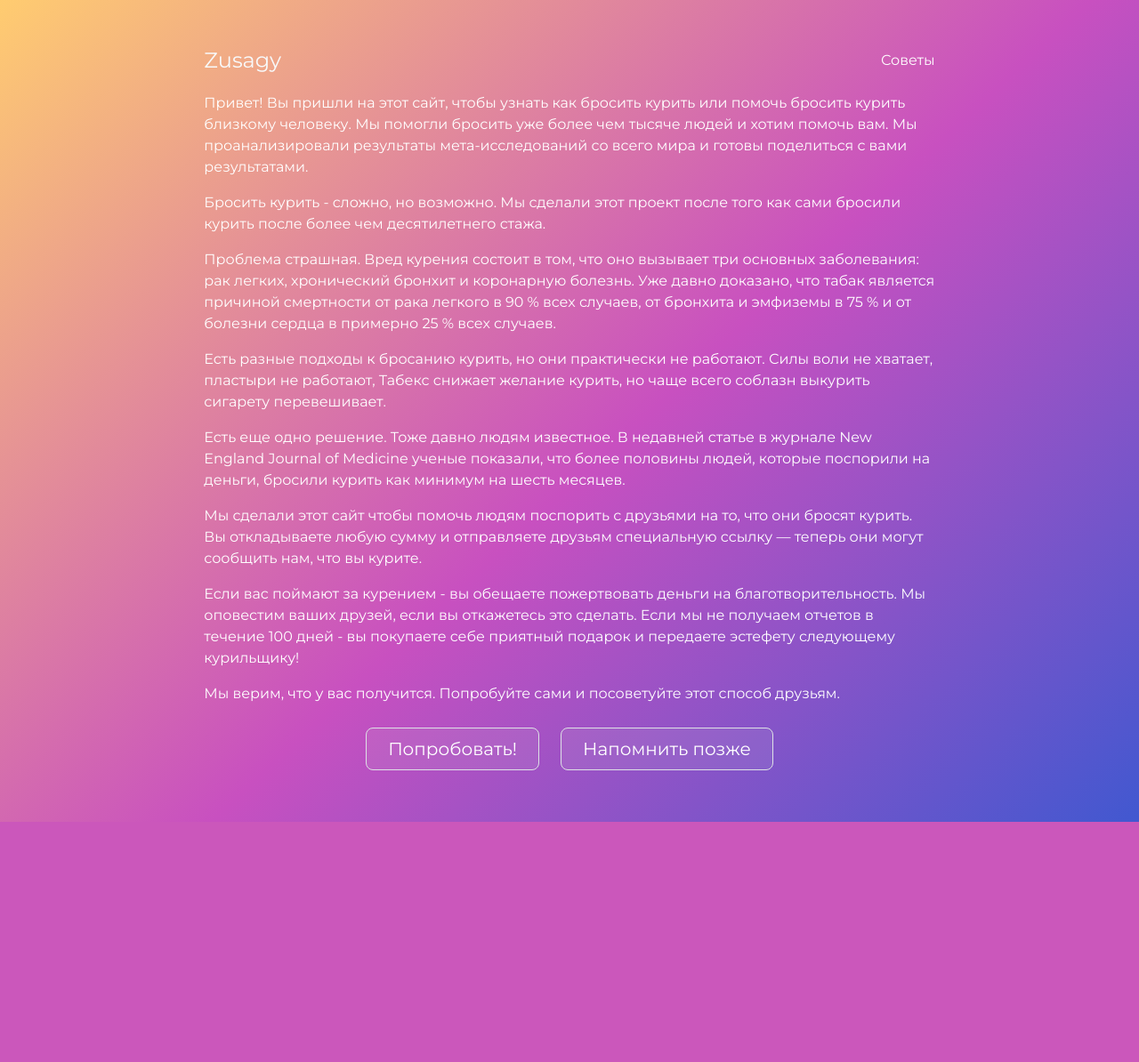
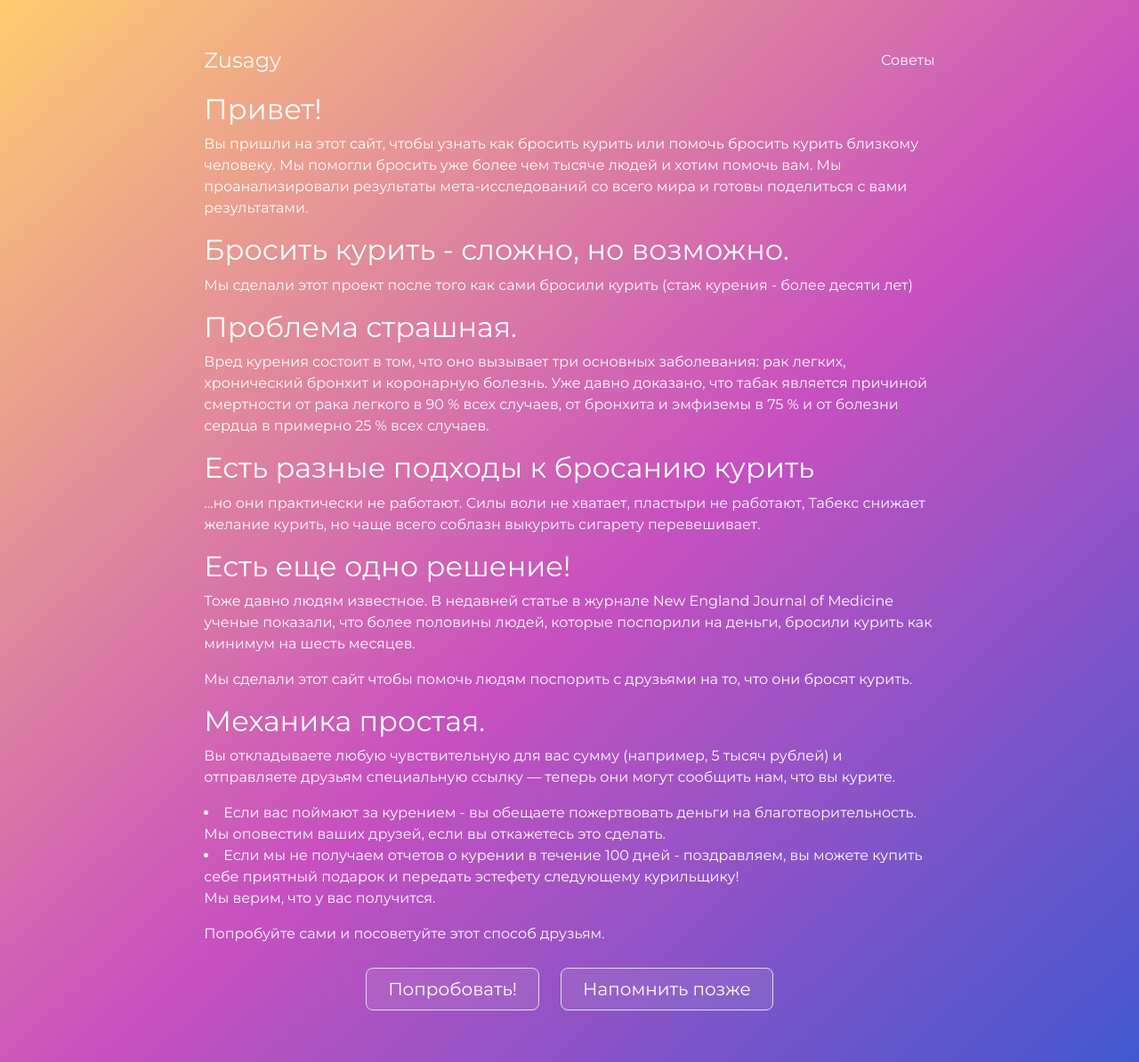
Before and after one commit to evgenity/zusagy, a Django app: page / in a window 1280 px wide. Shown: the whole page at 89% size. Before the commit the page ends 924 px from the top, so only its background shows below. Run offline with Django 4.2, Linux system fonts and the light colour scheme.

Commit message:
text update

```diff
--- a/backend/promises/templates/promises/index.html
+++ b/backend/promises/templates/promises/index.html
@@ -3,23 +3,31 @@
 {% block content %}
 <!-- <h1 id='catch-phrase'>Новый способ бросить курить</h1> -->
 
-<p> Привет! Вы пришли на этот сайт, чтобы узнать как бросить курить или помочь бросить курить близкому человеку. Мы помогли бросить уже более чем тысяче людей и хотим помочь вам. Мы проанализировали результаты мета-исследований со всего мира и готовы поделиться с вами результатами.</p>
+<h1>Привет!</h1>
+<p> Вы пришли на этот сайт, чтобы узнать как бросить курить или помочь бросить курить близкому человеку. Мы помогли бросить уже более чем тысяче людей и хотим помочь вам. Мы проанализировали результаты мета-исследований со всего мира и готовы поделиться с вами результатами.</p>
 
-<p>Бросить курить - сложно, но возможно. Мы сделали этот проект после того как сами бросили курить после более чем десятилетнего стажа.</p>
+<h1>Бросить курить - сложно, но возможно.</h1>
+<p> Мы сделали этот проект после того как сами бросили курить (стаж курения - более десяти лет)</p>
 
-<p>Проблема страшная. Вред курения состоит в том, что оно вызывает три основных заболевания: рак легких, хронический бронхит и коронарную болезнь. Уже давно доказано, что табак является причиной смертности от рака легкого в 90 % всех случаев, от бронхита и эмфиземы в 75 % и от болезни сердца в примерно 25 % всех случаев.</p>
+<h1>Проблема страшная.</h1>
+<p>Вред курения состоит в том, что оно вызывает три основных заболевания: рак легких, хронический бронхит и коронарную болезнь. Уже давно доказано, что табак является причиной смертности от рака легкого в 90 % всех случаев, от бронхита и эмфиземы в 75 % и от болезни сердца в примерно 25 % всех случаев.</p>
 
-<p>Есть разные подходы к бросанию курить, но они практически не работают. Силы воли не хватает, пластыри не работают, Табекс снижает желание курить, но чаще всего соблазн выкурить сигарету перевешивает.</p>
+<h1>Есть разные подходы к бросанию курить</h1>
+<p>...но они практически не работают. Силы воли не хватает, пластыри не работают, Табекс снижает желание курить, но чаще всего соблазн выкурить сигарету перевешивает.</p>
 
+<h1>Есть еще одно решение!</h1>
+<p> Тоже давно людям известное. В недавней статье в журнале New England Journal of Medicine ученые показали, что более половины людей, которые поспорили на деньги, бросили курить как минимум на шесть месяцев.</p>
 
-<p>Есть еще одно решение. Тоже давно людям известное. В недавней статье в журнале New England Journal of Medicine ученые показали, что более половины людей, которые поспорили на деньги, бросили курить как минимум на шесть месяцев.</p>
+<p>Мы сделали этот сайт чтобы помочь людям поспорить с друзьями на то, что они бросят курить.
 
-<p>Мы сделали этот сайт чтобы помочь людям поспорить с друзьями на то, что они бросят курить. Вы откладываете любую сумму и отправляете друзьям специальную ссылку — теперь они могут сообщить нам, что вы курите.</p>
+<h1>Механика простая.</h1>
+Вы откладываете любую чувствительную для вас сумму (например, 5 тысяч рублей) и отправляете друзьям специальную ссылку — теперь они могут сообщить нам, что вы курите.</p>
 
-<p>Если вас поймают за курением - вы обещаете пожертвовать деньги на благотворительность. Мы оповестим ваших друзей, если вы откажетесь это сделать.
-Если мы не получаем отчетов в течение 100 дней - вы покупаете себе приятный подарок и передаете эстефету следующему курильщику!</p>
+<li>Если вас поймают за курением - вы обещаете пожертвовать деньги на благотворительность. Мы оповестим ваших друзей, если вы откажетесь это сделать.</li>
+<li>Если мы не получаем отчетов о курении в течение 100 дней - поздравляем, вы можете купить себе приятный подарок и передать эстефету следующему курильщику!</li>
 
-<p>Мы верим, что у вас получится. Попробуйте сами и посоветуйте этот способ друзьям.</p>
+<p>Мы верим, что у вас получится.</p>
+<p>Попробуйте сами и посоветуйте этот способ друзьям.</p>
 
 <div class="text-center">
   <a href="{% url 'create' %}" class="btn btn-primary btn-lg px-4 border">Попробовать!</a>
```
